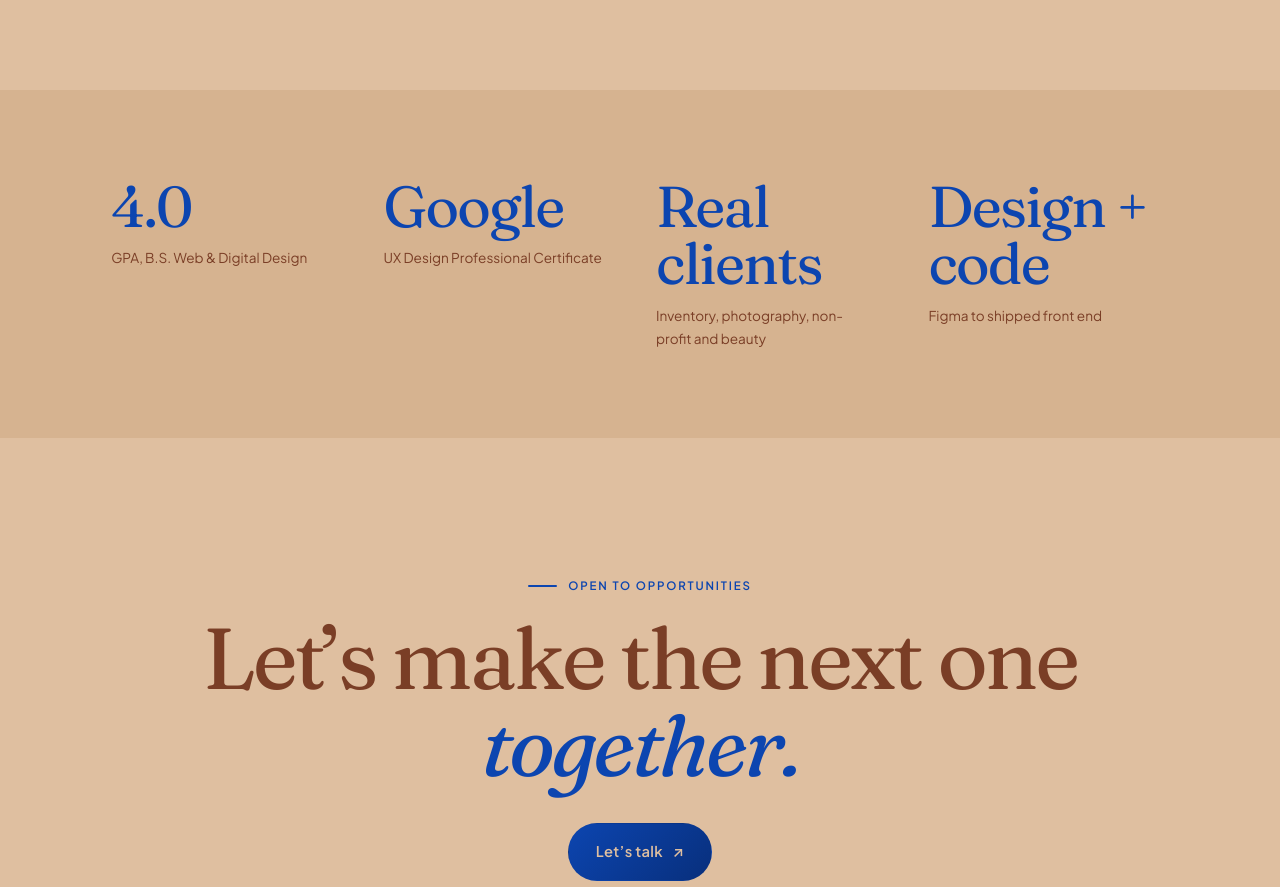
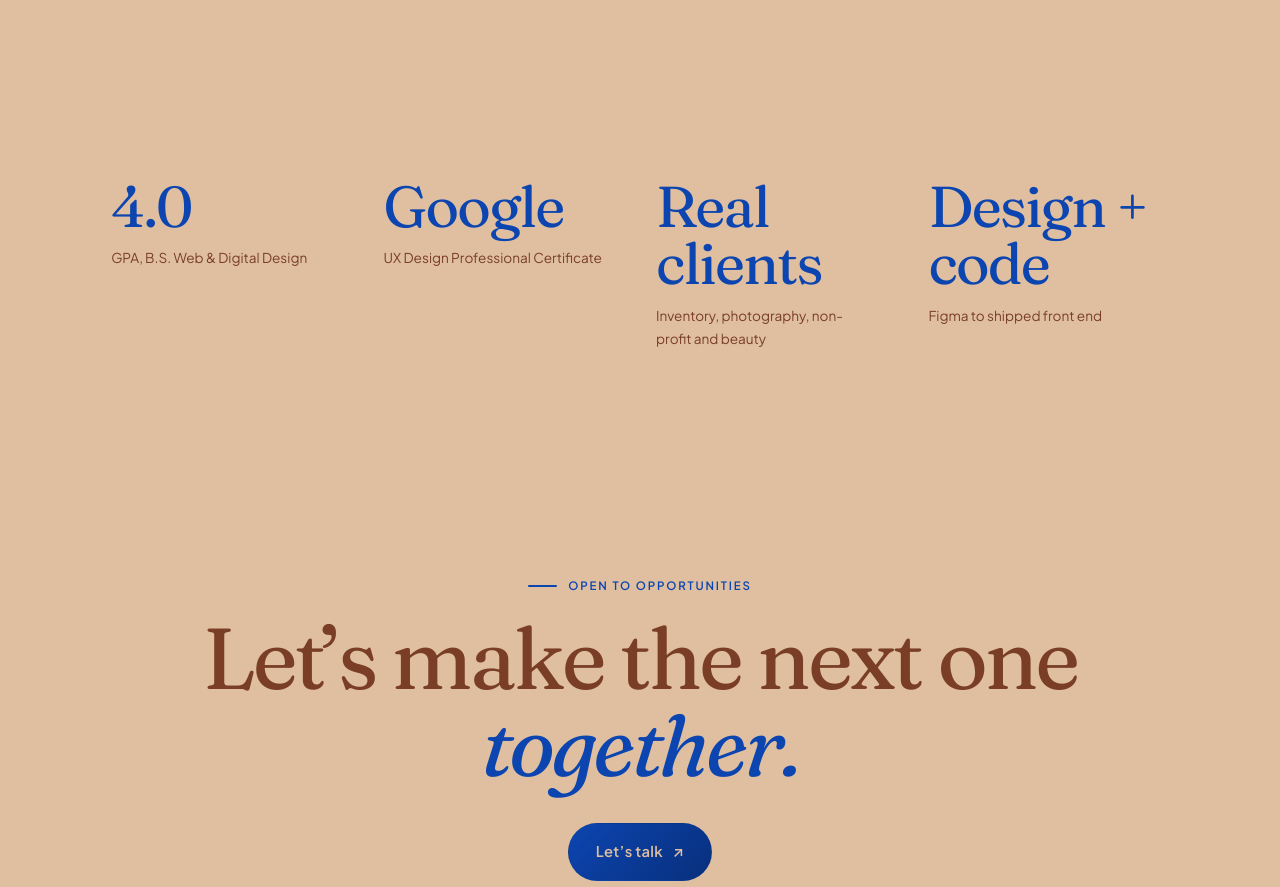
Before and after one commit to gaaarima/portfolio_2026, a plain HTML site: page index.html in a window 1280 px wide. Shown: the part 4626-5513 px from the top of the page. Drawn offline with Linux system fonts and the light colour scheme.

Commit message:
Home: numbers band uses the same sand background
Co-Authored-By: Claude Sonnet 5.5 <noreply@anthropic.com>

```diff
--- a/home.css
+++ b/home.css
@@ -25,7 +25,7 @@
 @media (max-width: 560px) { .home-work .tiles { grid-template-columns: 1fr; } }
 
 /* ---------- Numbers band ---------- */
-.band { background: var(--ivory-2); color: var(--ink); padding-block: clamp(3.5rem, 7vw, 5.5rem); }
+.band { background: var(--ivory); color: var(--ink); padding-block: clamp(3.5rem, 7vw, 5.5rem); }
 .band ul { list-style: none; display: grid; grid-template-columns: repeat(4, 1fr); gap: 2rem; }
 .band strong { display: block; font-family: var(--display); font-weight: 400; font-size: clamp(2rem, 4.6vw, 3.6rem); letter-spacing: -.03em; line-height: 1; color: var(--claret); }
 .band span { display: block; margin-top: .7rem; font-size: .85rem; max-width: 22ch; }
```
